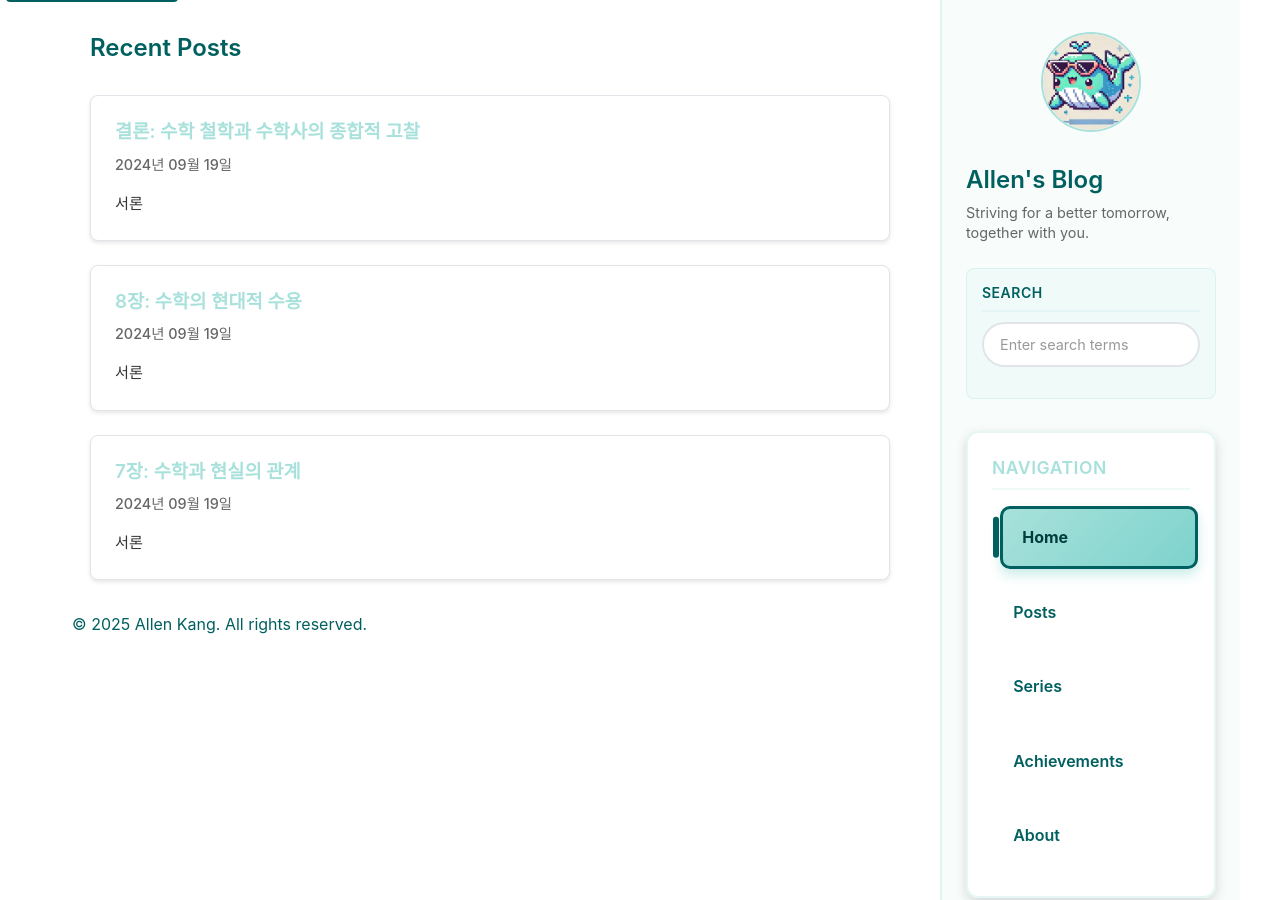
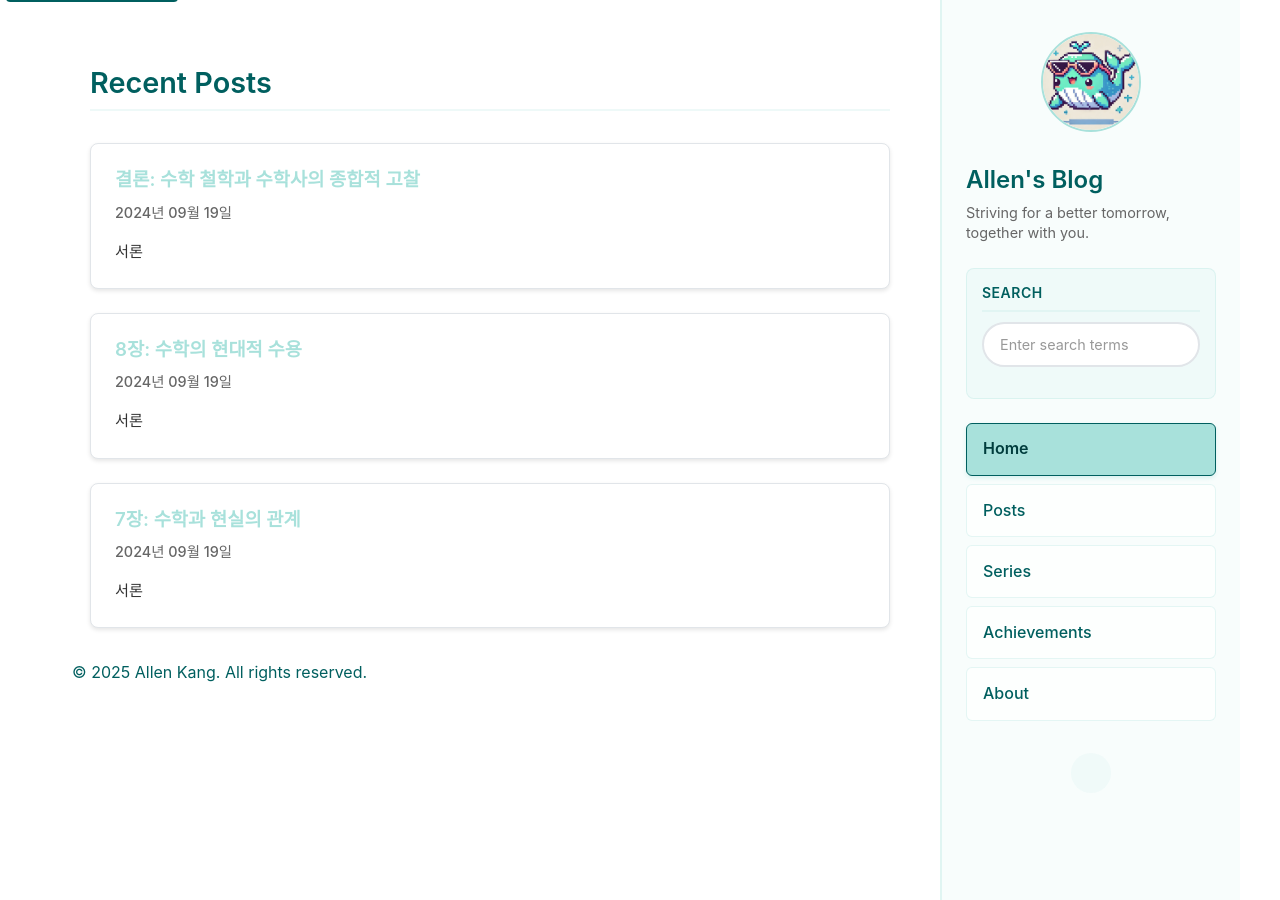
Before and after one commit to allenkang92/allenkang92.github.io, a Jekyll site: the page built from index.html, in a window 1280 px wide. Built offline with Jekyll 4.4.1, drawn with Linux system fonts in a browser that asks for light colours.

Commit message:
style: simplify sidebar navigation and enhance about page table layout.

```diff
--- a/_includes/components/sidebar.html
+++ b/_includes/components/sidebar.html
@@ -24,7 +24,6 @@
 
   <!-- 메인 네비게이션 -->
   <nav role="navigation" aria-label="main navigation" class="navigation">
-    <h3>Navigation</h3>
     <div class="nav-links">
       {% for item in site.data.navigation.main %}
       <a href="{{ item.url | relative_url }}" {% if page.url == item.url %}class="nav-link active"{% else %}class="nav-link"{% endif %}>{{ item.title }}</a>
--- a/_sass/_sidebar.scss
+++ b/_sass/_sidebar.scss
@@ -36,78 +36,43 @@ aside.sidebar-right,
     }
   }
 
-  // 네비게이션 스타일 - 강화된 선택자
-  nav.navigation,
+  // 네비게이션 스타일 - 간단하고 깨끗하게
   .navigation {
-    margin: 2rem 0 !important;
-    background: rgba(255, 255, 255, 0.9) !important;
-    border-radius: 12px !important;
-    padding: 1.5rem !important;
-    box-shadow: 0 4px 12px rgba(0,0,0,0.15) !important;
-    border: 2px solid rgba(168, 225, 219, 0.3) !important;
+    margin: 1.5rem 0;
 
-    h3 {
-      color: $primary-color !important;
-      font-size: 1.1rem !important;
-      font-weight: 600 !important;
-      margin: 0 0 1rem 0 !important;
-      text-transform: uppercase !important;
-      letter-spacing: 0.5px !important;
-      border-bottom: 2px solid rgba($primary-color, 0.2) !important;
-      padding-bottom: 0.5rem !important;
+    .nav-links {
+      display: flex;
+      flex-direction: column;
+      gap: 0.5rem;
+      list-style: none;
+      padding: 0;
+      margin: 0;
     }
 
-    .nav-links {
-      display: flex !important;
-      flex-direction: column !important;
-      gap: 0.5rem !important;
-      list-style: none !important;
-      padding: 0 !important;
-      margin: 0 !important;
-    }
-
-    a.nav-link,
     .nav-link {
-      display: block !important;
-      padding: 1rem 1.2rem !important;
-      color: #005F5F !important;
-      text-decoration: none !important;
-      border-radius: 10px !important;
-      transition: all 0.3s ease !important;
-      font-weight: 600 !important;
-      font-size: 1rem !important;
-      border: 2px solid transparent !important;
-      background: rgba(255, 255, 255, 0.5) !important;
-      margin-bottom: 0.3rem !important;
+      display: block;
+      padding: 0.8rem 1rem;
+      color: #005F5F;
+      text-decoration: none;
+      border-radius: 6px;
+      transition: all 0.2s ease;
+      font-weight: 500;
+      font-size: 1rem;
+      background: rgba(255, 255, 255, 0.7);
+      border: 1px solid rgba(168, 225, 219, 0.3);
 
       &:hover {
-        background: rgba(168, 225, 219, 0.3) !important;
-        color: #003D3D !important;
-        border-color: rgba(168, 225, 219, 0.7) !important;
-        transform: translateX(6px) !important;
-        box-shadow: 0 2px 6px rgba(0,0,0,0.1) !important;
+        background: rgba(168, 225, 219, 0.2);
+        color: #003D3D;
+        border-color: rgba(168, 225, 219, 0.6);
       }
 
       &.active {
-        background: linear-gradient(135deg, #A8E1DB, #7DD3CC) !important;
-        color: #003D3D !important;
-        font-weight: 700 !important;
-        border: 3px solid #005F5F !important;
-        box-shadow: 0 6px 12px rgba(168, 225, 219, 0.6) !important;
-        transform: translateX(8px) !important;
-        position: relative !important;
-
-        &::before {
-          content: '' !important;
-          position: absolute !important;
-          left: -10px !important;
-          top: 50% !important;
-          transform: translateY(-50%) !important;
-          width: 6px !important;
-          height: 70% !important;
-          background: #005F5F !important;
-          border-radius: 3px !important;
-        }
+        background: #A8E1DB;
+        color: #003D3D;
+        font-weight: 600;
+        border-color: #005F5F;
+        box-shadow: 0 2px 4px rgba(168, 225, 219, 0.4);
       }
     }
   }
--- a/_sass/pages/_about.scss
+++ b/_sass/pages/_about.scss
@@ -40,7 +40,29 @@
   line-height: 1.6;
 }
 
-// About 콘텐츠 스타일
+// About 페이지 스타일 - 강화된 레이아웃
+.about-content,
+.content,
+main {
+
+  h2, h3, h4 {
+    color: $text-color;
+    margin: 2rem 0 1rem 0;
+    font-weight: 600;
+  }
+
+  h2 {
+    font-size: 1.8rem;
+    border-bottom: 2px solid rgba($primary-color, 0.2);
+    padding-bottom: 0.5rem;
+  }
+
+  h4 {
+    font-size: 1.2rem;
+    color: rgba($text-color, 0.8);
+  }
+}
+
 .about-content {
   margin-bottom: 3rem;
 
@@ -65,79 +87,92 @@
     text-align: justify;
   }
 
-  // 테이블 스타일링 - 완전 재작성
+  // 테이블 스타일링 - 강제 적용
+  .about-content table,
   table {
     width: 100%;
-    border-collapse: separate;
-    border-spacing: 0;
+    border-collapse: collapse;
     margin: 2rem 0;
     background: white;
-    border: 1px solid rgba($primary-color, 0.2);
-    border-radius: 12px;
+    border: 2px solid rgba($primary-color, 0.2);
+    border-radius: 8px;
     overflow: hidden;
-    box-shadow: 0 4px 12px rgba(0,0,0,0.1);
+    box-shadow: 0 2px 8px rgba(0,0,0,0.1);
+
+    thead {
+      background: rgba($primary-color, 0.1);
 
       th {
-      background: linear-gradient(135deg, rgba($primary-color, 0.1), rgba($primary-color, 0.05));
+        padding: 1rem;
+        font-weight: 600;
         color: $text-color;
-      font-weight: 700;
-      font-size: 0.9rem;
-      text-transform: uppercase;
-      letter-spacing: 0.5px;
-      padding: 16px 20px;
-      border-bottom: 2px solid rgba($primary-color, 0.3);
-      text-align: center;
+        text-align: left;
+        border-bottom: 2px solid rgba($primary-color, 0.2);
 
         &:first-child {
-        text-align: left;
-        width: 25%;
+          width: 30%;
+          text-align: center;
+        }
+
+        &:last-child {
+          width: 70%;
+        }
       }
     }
 
+    tbody {
+      tr {
+        border-bottom: 1px solid rgba($primary-color, 0.1);
+
+        &:last-child {
+          border-bottom: none;
+        }
+
+        &:hover {
+          background-color: rgba($primary-color, 0.05);
+        }
+
         td {
-      padding: 20px;
-      border-bottom: 1px solid rgba($primary-color, 0.1);
-      vertical-align: middle;
-      line-height: 1.6;
+          padding: 1.2rem 1rem;
+          vertical-align: top;
 
           &:first-child {
-        background: rgba($primary-color, 0.02);
+            text-align: center;
             font-weight: 600;
-        color: $text-color;
-        text-align: center;
-        width: 25%;
+            background: rgba($primary-color, 0.03);
             border-right: 1px solid rgba($primary-color, 0.1);
+
+            strong {
+              font-weight: 600;
+            }
+
+            img {
+              max-height: 20px;
+              vertical-align: middle;
+            }
           }
 
           &:last-child {
             text-align: left;
-        width: 75%;
+            line-height: 1.8;
+
+            img {
+              display: inline-block !important;
+              max-height: 20px !important;
+              height: 20px !important;
+              margin: 2px 3px !important;
+              vertical-align: middle !important;
+              border-radius: 3px !important;
+              border: none !important;
+              background: transparent !important;
+
+              &:hover {
+                transform: scale(1.05);
+                transition: transform 0.2s ease;
               }
             }
-
-    tr:last-child td {
-      border-bottom: none;
           }
-
-    tr:hover {
-      background-color: rgba($primary-color, 0.03);
-      transform: translateY(-1px);
-      box-shadow: 0 6px 16px rgba(0,0,0,0.15);
-      transition: all 0.3s ease;
         }
-
-    // 배지 이미지 스타일 강화
-    img {
-      display: inline-block;
-      max-height: 24px;
-      height: 24px;
-      margin: 3px 4px;
-      vertical-align: middle;
-      border-radius: 4px;
-      transition: transform 0.2s ease;
-
-      &:hover {
-        transform: scale(1.1);
       }
     }
   }
```
Lines whose indentation alone changed are shown as unchanged.
